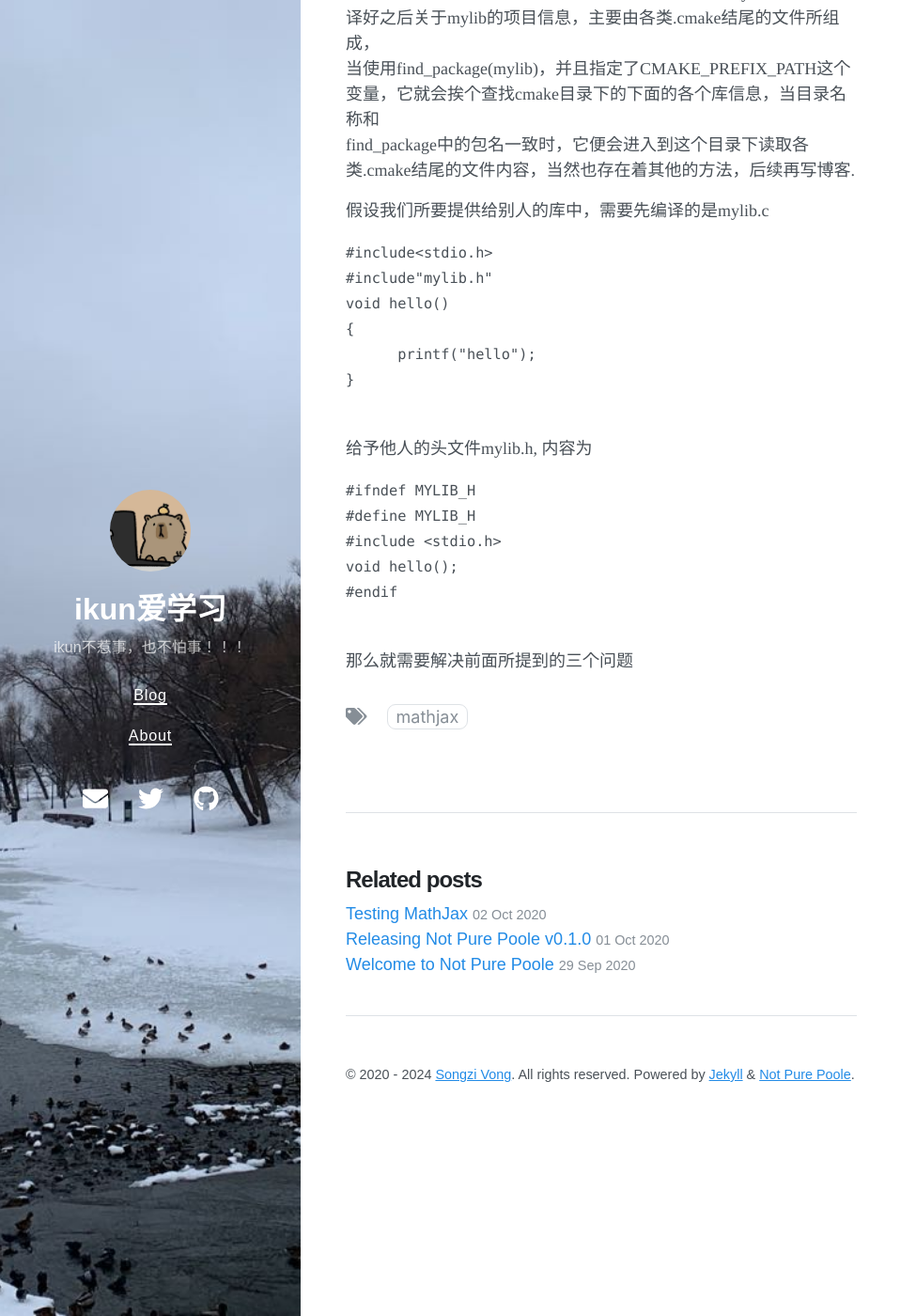
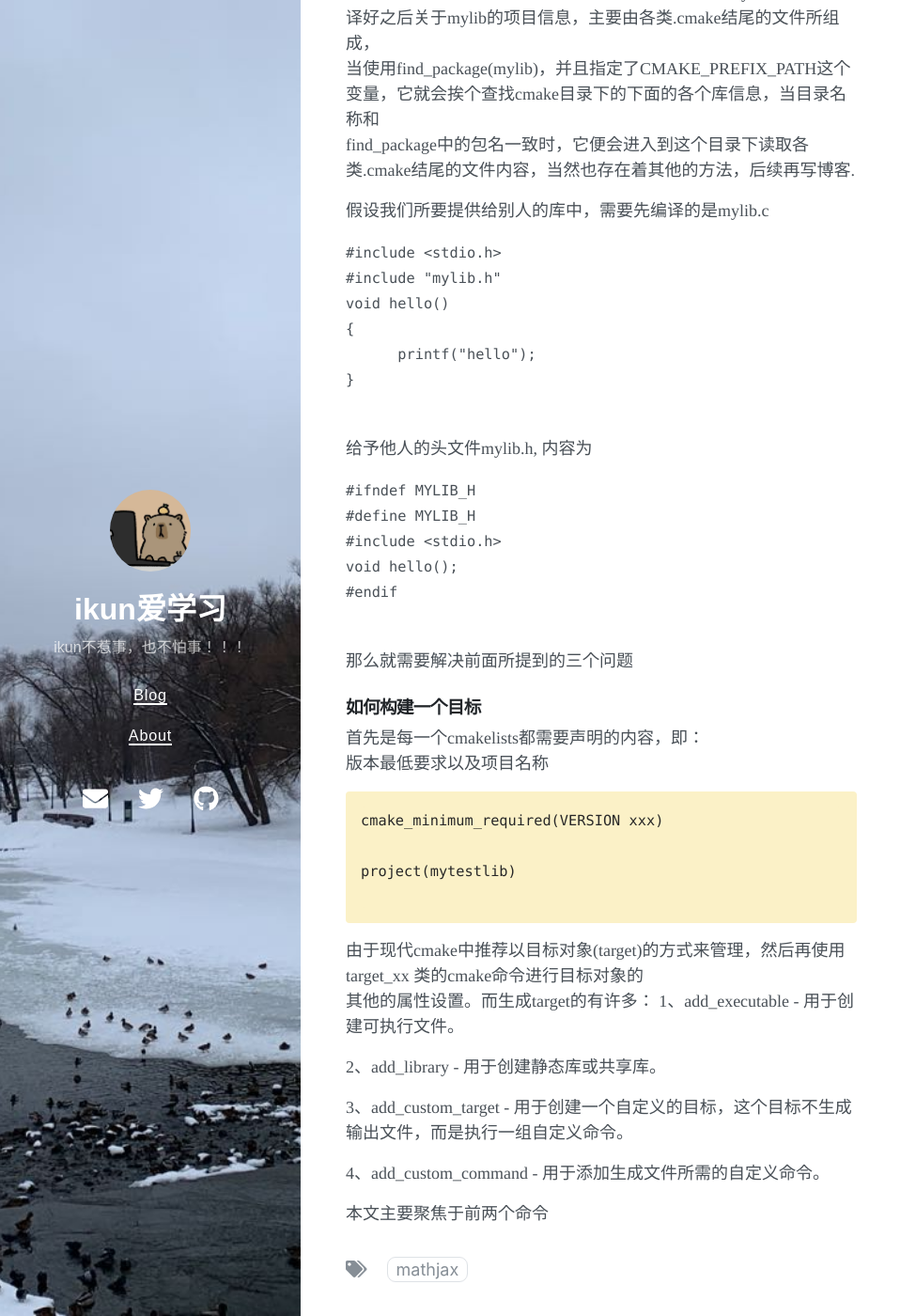
Before and after one commit to SuperIkunFan/SuperIkunFan.github.io, a Jekyll site: the page built from _posts/2024-09-04-学习cmake的install.md, in a window 1280 px wide and 1400 px high, scrolled down 1085 px. Shown: the whole window at 94% size, without its empty margins (0-975 px from the left). Built offline with Jekyll 4.4.1, drawn with Linux system fonts in a browser that asks for light colours; nearby versions of some CDN libraries.

Commit message:
短期保存-16：30

````diff
--- a/_posts/2024-09-04-学习cmake的install.md
+++ b/_posts/2024-09-04-学习cmake的install.md
@@ -42,8 +42,8 @@ find_package中的包名一致时，它便会进入到这个目录下读取各
 
 假设我们所要提供给别人的库中，需要先编译的是mylib.c
 ```C
-#include<stdio.h>
-#include"mylib.h"
+#include <stdio.h>
+#include "mylib.h"
 void hello()
 {
       printf("hello");
@@ -58,3 +58,25 @@ void hello();
 #endif
 ```
 那么就需要解决前面所提到的三个问题
+
+### 如何构建一个目标
+首先是每一个cmakelists都需要声明的内容，即：
+版本最低要求以及项目名称
+
+```cmake
+cmake_minimum_required(VERSION xxx)
+
+project(mytestlib)
+
+```
+由于现代cmake中推荐以目标对象(target)的方式来管理，然后再使用target_xx 类的cmake命令进行目标对象的
+其他的属性设置。而生成target的有许多：
+1、add_executable - 用于创建可执行文件。
+
+2、add_library - 用于创建静态库或共享库。
+
+3、add_custom_target - 用于创建一个自定义的目标，这个目标不生成输出文件，而是执行一组自定义命令。
+
+4、add_custom_command - 用于添加生成文件所需的自定义命令。
+
+本文主要聚焦于前两个命令
````
